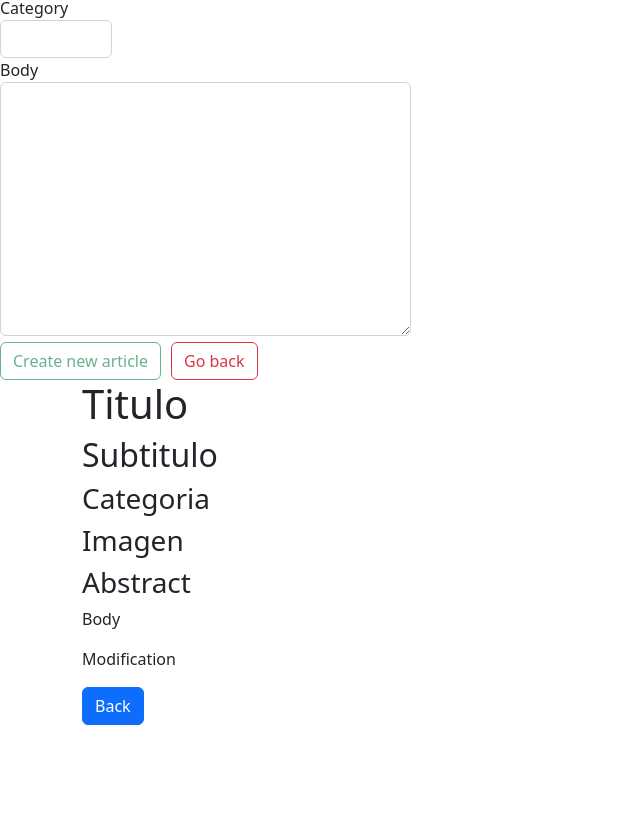
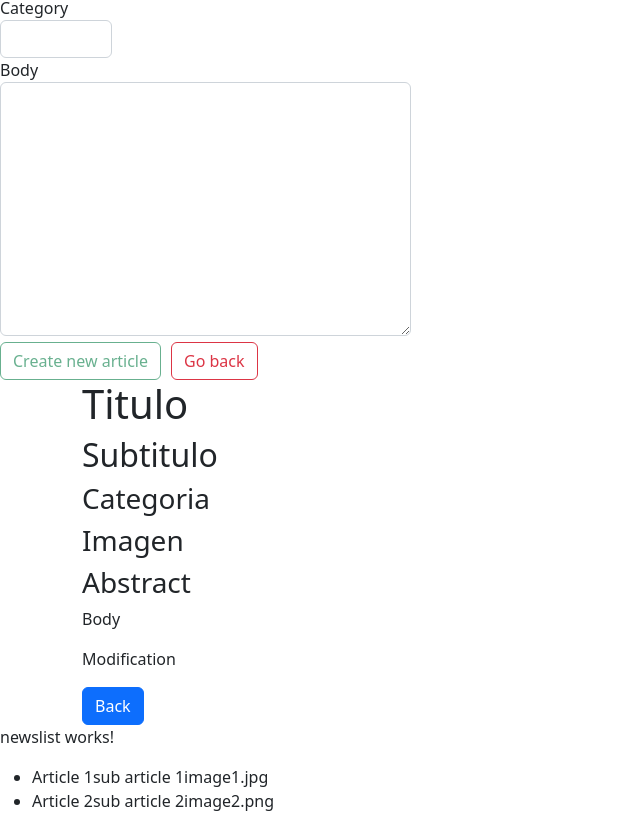
Before and after one commit to caroortegaa/pui-project-team5, an Angular app: page / in a window 1280 px wide. Shown: the part 408-1237 px from the top of the page, without its empty margins (0-640 px from the left). Before the commit the page ends 1133 px from the top, so only its background shows below. Built offline with nearby package versions, Linux system fonts and the light colour scheme; no server answers.

Commit message:
Added connection newsservice
Visualization of articles done
Edit and remove button with login

```diff
--- a/src/app/app.component.html
+++ b/src/app/app.component.html
@@ -1,3 +1,4 @@
 <app-login></app-login>
 <app-article-edition></app-article-edition>
 <app-article-details></app-article-details>
+<app-newslist></app-newslist>
--- a/src/app/newslist/newslist.component.html
+++ b/src/app/newslist/newslist.component.html
@@ -1,18 +1,17 @@
 <p>newslist works!</p>
-
-<h2>Articles</h2>
-
-<!--
+<div>
 <ul class="menu-articles">
-    <li *ngFor="let article of newsList">
+    <li *ngFor="let article of newsList"> <!--let article of newslist -->
         <label>{{article.title}}</label>
         <label>{{article.subtitle}}</label>
         <label>{{article.image}}</label>
+
+        <!-- Add buttons for edit, remove in each article | create  in main page -->
+        <div *ngIf="this.loginservice.isLogged()">
+            <button>Edit</button>
+            <button>Remove</button>
+        </div>
     </li>
+</ul>
 
-     Add buttons for edit, remove in each article | create  in main page
-    <div *ngIf="login-true">
-        <button>Edit</button>
-
-    </ul>
-</div>-->
+</div>
--- a/src/app/newslist/newslist.component.ts
+++ b/src/app/newslist/newslist.component.ts
@@ -1,6 +1,7 @@
 import { Component, OnInit } from '@angular/core';
 import { Article } from '../article';
 import { NewsService } from '../services/news.service';
+import { LoginService } from '../services/login.service';
 
 @Component({
   selector: 'app-newslist',
@@ -12,11 +13,19 @@ export class NewslistComponent implements OnInit {
   article!: Article;
   newsList: Article[] = [];
 
-  constructor(public newsservice : NewsService){}
+  constructor(public newsservice : NewsService, public loginservice : LoginService){
+    this.newsList = [
+      {title: "Article 1", subtitle: "sub article 1", abstract: "nsxajnx", category: "Sports", body: "jxjndcnj", image: "image1.jpg"},
+      {title: "Article 2", subtitle: "sub article 2", abstract: "kxdskmwckx", category: "News", body: "jndkcjkswd", image: "image2.png"}
+    ]
+  }
 
   ngOnInit(): void {
       this.article = {title: "", subtitle: "", abstract: "", category: "", body: "", image: ""}
-      //this.newsList = this.newsservice.getArticles();
+      this.newsservice.getArticles().subscribe(res=>{
+        this.newsList = res;
+      }
+        )
+
   }
-
 }
--- a/src/app/services/news.service.ts
+++ b/src/app/services/news.service.ts
@@ -58,6 +58,7 @@ export class NewsService {
   //  "thumbnail_media_type":...}
 
   getArticles(): Observable<Article[]> {
+    console.log('Reach getArticles() in service')
     return this.http.get<Article[]>(this.newsUrl, this.httpOptions);
   }
 
```
